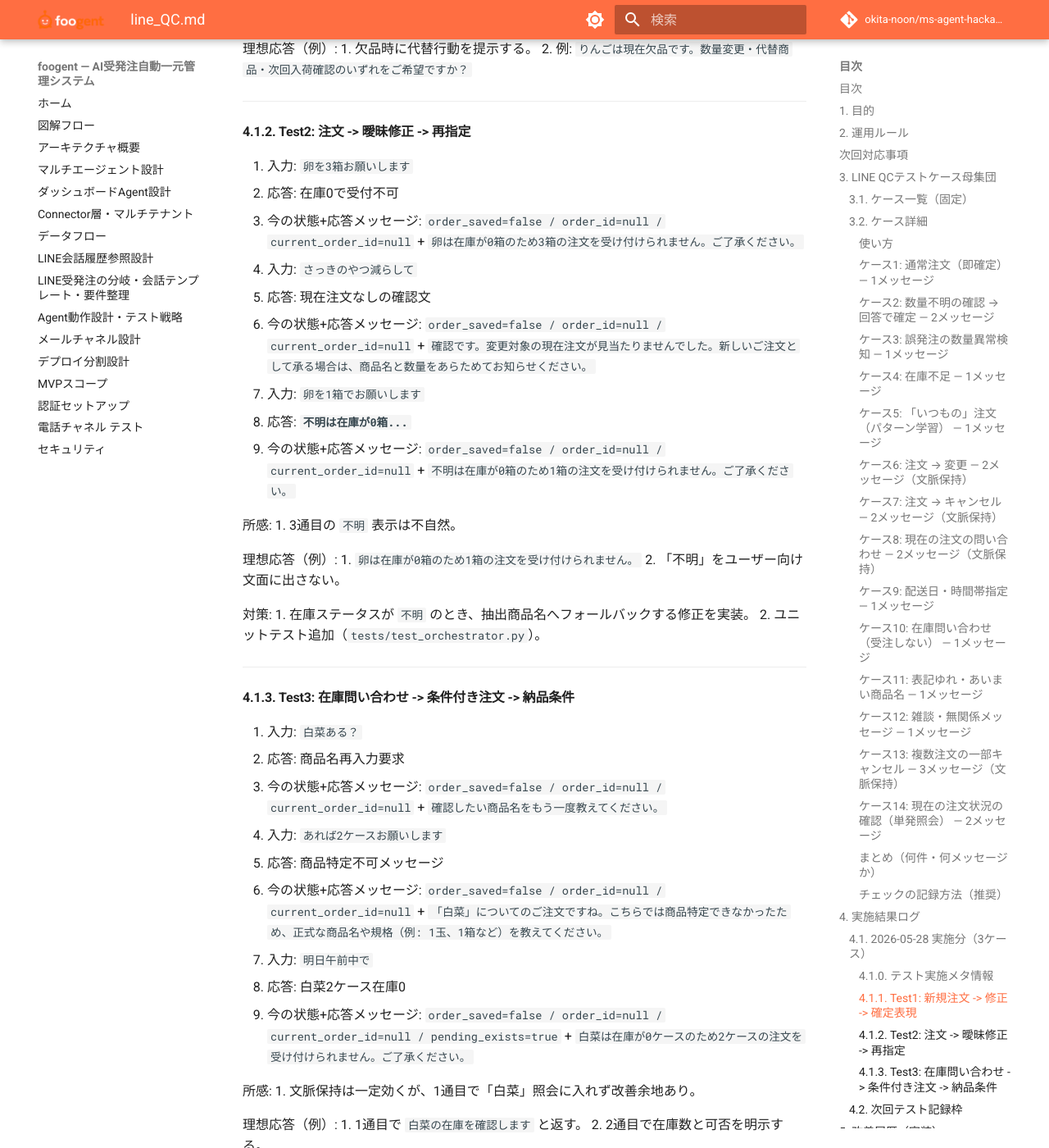
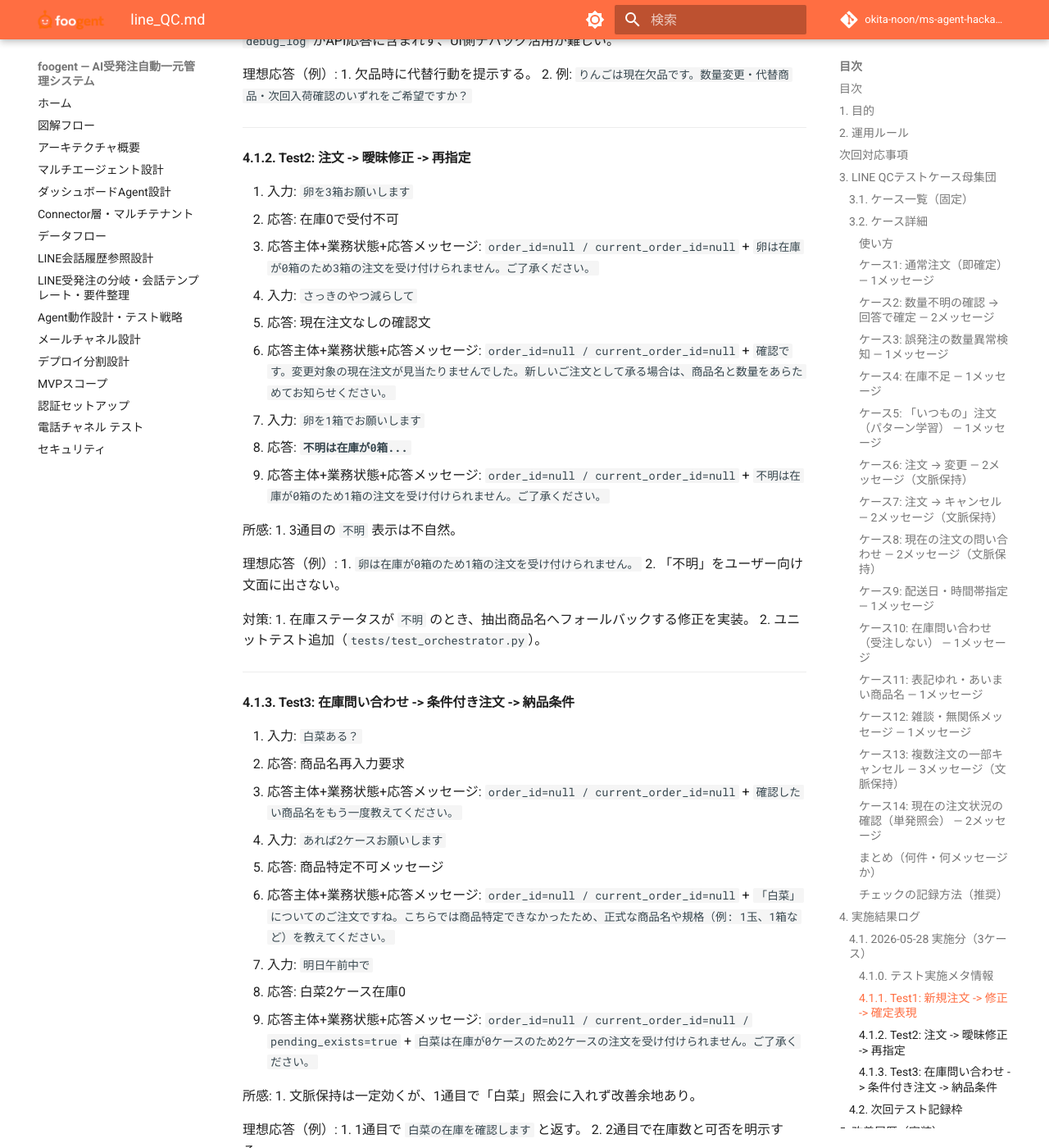
Before and after one commit to okita-noon/ms-agent-hackathon, an MkDocs documentation site: the page built from docs/line_QC.md, in a window 1280 px wide and 1400 px high, scrolled down 7563 px. Shown: the whole window at 82% size. Built offline with MkDocs 1.6.1 and Material for MkDocs 9.7.7, drawn with Linux system fonts in a browser that asks for light colours; comment, search, counter and statistics services are not loaded; some of the changed text lies outside the part shown.

Commit message:
docs: 実施ログのフォーマットを応答主体・経路・業務状態・判定に刷新

```diff
--- a/docs/line_QC.md
+++ b/docs/line_QC.md
@@ -41,8 +41,11 @@
 
 #### 4.X.N. ケースX: （観点名）
 1. 入力: `メッセージ内容`
-   - 応答: （応答の要約）
-   - 今の状態+応答メッセージ: `order_saved=... / order_id=... / current_order_id=...` + `応答全文`
+   - 応答主体: （Intake / Exception / Inventory / Communication / Orchestrator / Template）
+   - 経路: （LLM生成 / テンプレート上書き / 現在注文問い合わせテンプレート など）
+   - 業務状態: `order_id=... / current_order_id=... / pending_exists=...`
+   - 応答全文: `...`
+   - 判定: AI=（OK/NG/要確認） / 人=（OK/NG/要確認/-）
 2. 入力: `メッセージ内容`（複数メッセージがある場合）
    ...
 
@@ -240,13 +243,13 @@
 #### 4.1.1. Test1: 新規注文 -> 修正 -> 確定表現
 1. 入力: `りんご10箱、バナナ20kgお願いします`
    - 応答: 在庫0で受付不可（りんご/バナナ）
-   - 今の状態+応答メッセージ: `order_saved=false / order_id=null / current_order_id=null` + `りんごは在庫が0箱のため10箱の注文を受け付けられません。バナナは在庫が0kgのため20kgの注文を受け付けられません。ご了承ください。`
+   - 応答主体+業務状態+応答メッセージ: `order_id=null / current_order_id=null` + `りんごは在庫が0箱のため10箱の注文を受け付けられません。バナナは在庫が0kgのため20kgの注文を受け付けられません。ご了承ください。`
 2. 入力: `やっぱり、りんご5箱でお願いします`
    - 応答: 現在注文なしの確認文
-   - 今の状態+応答メッセージ: `order_saved=false / order_id=null / current_order_id=null` + `確認です。変更対象の現在注文が見当たりませんでした。新しいご注文として承る場合は、商品名と数量をあらためてお知らせください。`
+   - 応答主体+業務状態+応答メッセージ: `order_id=null / current_order_id=null` + `確認です。変更対象の現在注文が見当たりませんでした。新しいご注文として承る場合は、商品名と数量をあらためてお知らせください。`
 3. 入力: `それでお願いします`
    - 応答: 在庫0で受付不可（りんご5箱）
-   - 今の状態+応答メッセージ: `order_saved=false / order_id=null / current_order_id=null` + `りんごは在庫が0箱のため5箱の注文を受け付けられません。ご了承ください。`
+   - 応答主体+業務状態+応答メッセージ: `order_id=null / current_order_id=null` + `りんごは在庫が0箱のため5箱の注文を受け付けられません。ご了承ください。`
 
 所感:
 1. 会話として破綻はしていないが、在庫0判定で新規注文文脈が切れやすい。
@@ -261,13 +264,13 @@
 #### 4.1.2. Test2: 注文 -> 曖昧修正 -> 再指定
 1. 入力: `卵を3箱お願いします`
    - 応答: 在庫0で受付不可
-   - 今の状態+応答メッセージ: `order_saved=false / order_id=null / current_order_id=null` + `卵は在庫が0箱のため3箱の注文を受け付けられません。ご了承ください。`
+   - 応答主体+業務状態+応答メッセージ: `order_id=null / current_order_id=null` + `卵は在庫が0箱のため3箱の注文を受け付けられません。ご了承ください。`
 2. 入力: `さっきのやつ減らして`
    - 応答: 現在注文なしの確認文
-   - 今の状態+応答メッセージ: `order_saved=false / order_id=null / current_order_id=null` + `確認です。変更対象の現在注文が見当たりませんでした。新しいご注文として承る場合は、商品名と数量をあらためてお知らせください。`
+   - 応答主体+業務状態+応答メッセージ: `order_id=null / current_order_id=null` + `確認です。変更対象の現在注文が見当たりませんでした。新しいご注文として承る場合は、商品名と数量をあらためてお知らせください。`
 3. 入力: `卵を1箱でお願いします`
    - 応答: **`不明は在庫が0箱...`**
-   - 今の状態+応答メッセージ: `order_saved=false / order_id=null / current_order_id=null` + `不明は在庫が0箱のため1箱の注文を受け付けられません。ご了承ください。`
+   - 応答主体+業務状態+応答メッセージ: `order_id=null / current_order_id=null` + `不明は在庫が0箱のため1箱の注文を受け付けられません。ご了承ください。`
 
 所感:
 1. 3通目の `不明` 表示は不自然。
@@ -285,13 +288,13 @@
 #### 4.1.3. Test3: 在庫問い合わせ -> 条件付き注文 -> 納品条件
 1. 入力: `白菜ある？`
    - 応答: 商品名再入力要求
-   - 今の状態+応答メッセージ: `order_saved=false / order_id=null / current_order_id=null` + `確認したい商品名をもう一度教えてください。`
+   - 応答主体+業務状態+応答メッセージ: `order_id=null / current_order_id=null` + `確認したい商品名をもう一度教えてください。`
 2. 入力: `あれば2ケースお願いします`
    - 応答: 商品特定不可メッセージ
-   - 今の状態+応答メッセージ: `order_saved=false / order_id=null / current_order_id=null` + `「白菜」についてのご注文ですね。こちらでは商品特定できなかったため、正式な商品名や規格（例: 1玉、1箱など）を教えてください。`
+   - 応答主体+業務状態+応答メッセージ: `order_id=null / current_order_id=null` + `「白菜」についてのご注文ですね。こちらでは商品特定できなかったため、正式な商品名や規格（例: 1玉、1箱など）を教えてください。`
 3. 入力: `明日午前中で`
    - 応答: 白菜2ケース在庫0
-   - 今の状態+応答メッセージ: `order_saved=false / order_id=null / current_order_id=null / pending_exists=true` + `白菜は在庫が0ケースのため2ケースの注文を受け付けられません。ご了承ください。`
+   - 応答主体+業務状態+応答メッセージ: `order_id=null / current_order_id=null / pending_exists=true` + `白菜は在庫が0ケースのため2ケースの注文を受け付けられません。ご了承ください。`
 
 所感:
 1. 文脈保持は一定効くが、1通目で「白菜」照会に入れず改善余地あり。
```
